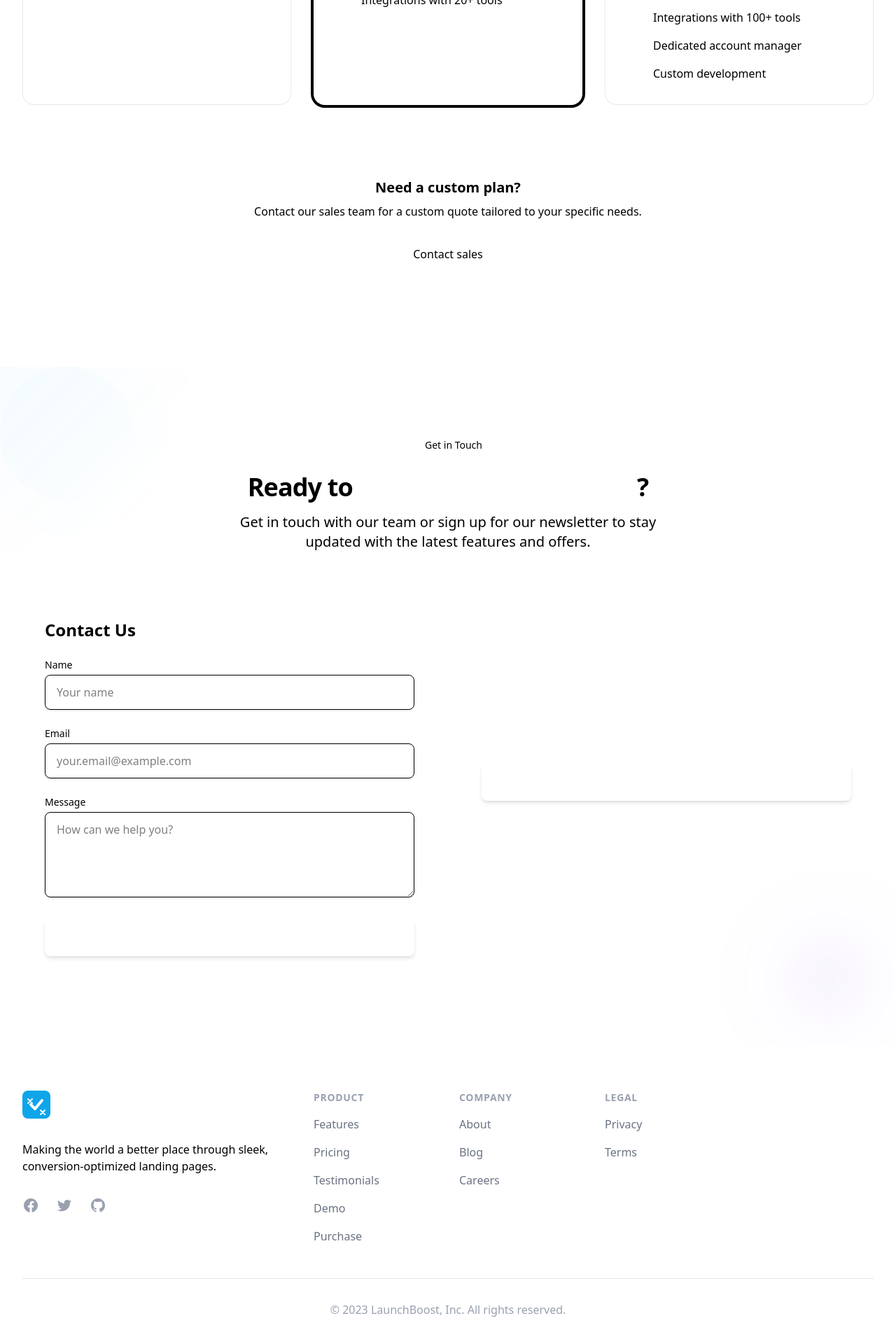
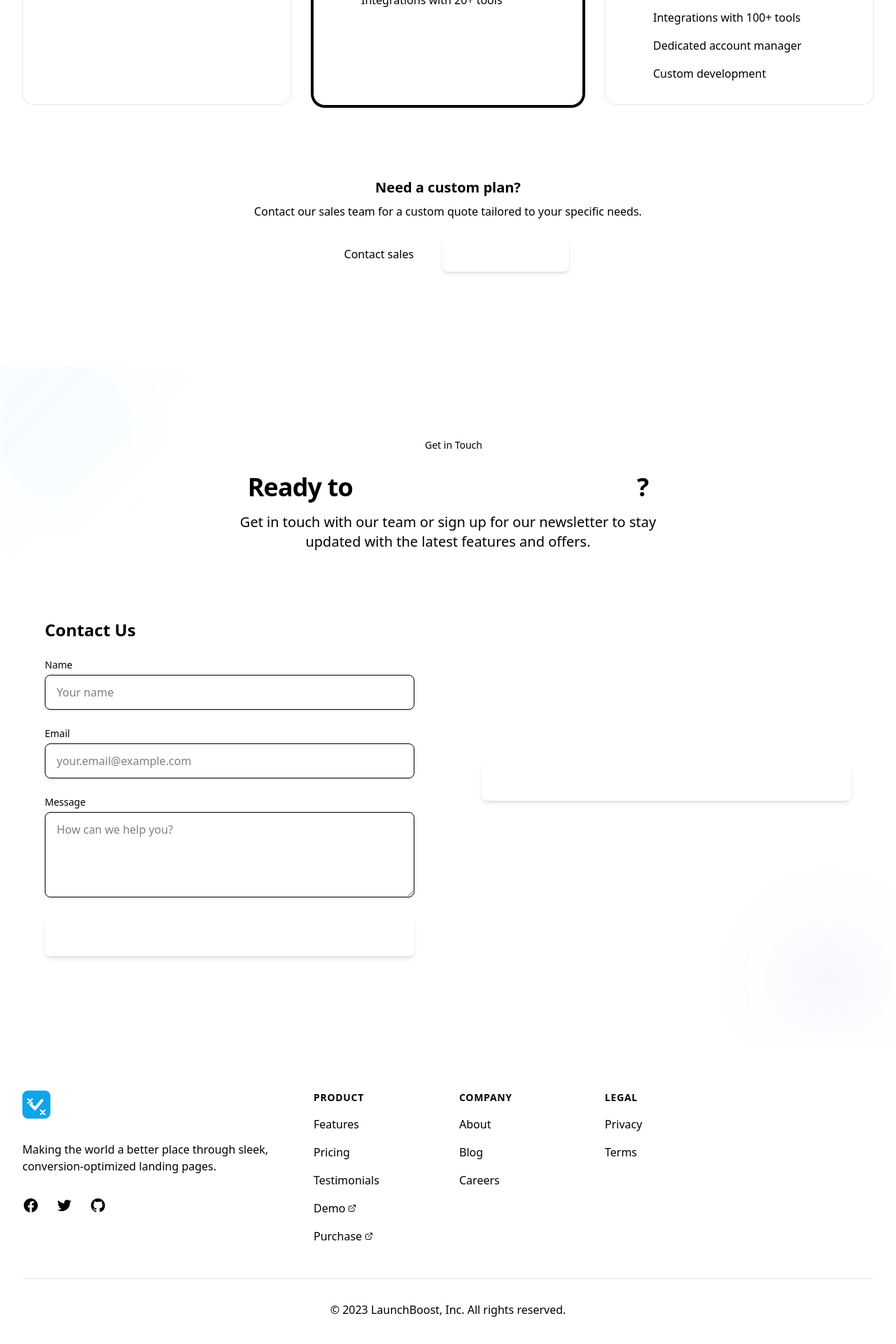
Before and after one commit to mr-shade/LaunchBoost, a React (Vite) app: page / in a window 1280 px wide. Shown: the part 3709-5629 px from the top of the page at 70% size. Built offline with nearby package versions, Linux system fonts and the light colour scheme.

Commit message:
feat: Enhance Footer and Pricing components with dark mode support; add animations and external link handling

```diff
--- a/src/components/Footer.jsx
+++ b/src/components/Footer.jsx
@@ -77,35 +77,55 @@ const Footer = () => {
             </p>
             <div className="flex space-x-6">
               {navigation.social.map((item) => (
-                <a key={item.name} href={item.href} className="text-gray-400 hover:text-gray-500">
+                <motion.a
+                  key={item.name}
+                  href={item.href}
+                  className="text-dark-400 hover:text-dark-500 dark:text-dark-500 dark:hover:text-dark-400"
+                  whileHover={{ scale: 1.1 }}
+                  whileTap={{ scale: 0.9 }}
+                >
                   <span className="sr-only">{item.name}</span>
                   <item.icon className="h-6 w-6" aria-hidden="true" />
-                </a>
+                </motion.a>
               ))}
             </div>
           </div>
           <div className="mt-12 grid grid-cols-2 gap-8 xl:mt-0 xl:col-span-2">
             <div className="md:grid md:grid-cols-2 md:gap-8">
               <div>
-                <h3 className="text-sm font-semibold text-gray-400 tracking-wider uppercase">Product</h3>
+                <h3 className="text-sm font-semibold text-dark-400 dark:text-dark-300 tracking-wider uppercase">Product</h3>
                 <ul className="mt-4 space-y-4">
                   {navigation.product.map((item) => (
                     <li key={item.name}>
-                      <a href={item.href} className="text-base text-gray-500 hover:text-gray-900">
+                      <motion.a
+                        href={item.href}
+                        className="text-base text-dark-500 hover:text-dark-900 dark:text-dark-400 dark:hover:text-white flex items-center"
+                        whileHover={{ x: 3 }}
+                        target={item.external ? "_blank" : undefined}
+                        rel={item.external ? "noopener noreferrer" : undefined}
+                      >
                         {item.name}
-                      </a>
+                        {item.external && <FiExternalLink className="ml-1 h-3 w-3" />}
+                      </motion.a>
                     </li>
                   ))}
                 </ul>
               </div>
               <div className="mt-12 md:mt-0">
-                <h3 className="text-sm font-semibold text-gray-400 tracking-wider uppercase">Company</h3>
+                <h3 className="text-sm font-semibold text-dark-400 dark:text-dark-300 tracking-wider uppercase">Company</h3>
                 <ul className="mt-4 space-y-4">
                   {navigation.company.map((item) => (
                     <li key={item.name}>
-                      <a href={item.href} className="text-base text-gray-500 hover:text-gray-900">
+                      <motion.a
+                        href={item.href}
+                        className="text-base text-dark-500 hover:text-dark-900 dark:text-dark-400 dark:hover:text-white flex items-center"
+                        whileHover={{ x: 3 }}
+                        target={item.external ? "_blank" : undefined}
+                        rel={item.external ? "noopener noreferrer" : undefined}
+                      >
                         {item.name}
-                      </a>
+                        {item.external && <FiExternalLink className="ml-1 h-3 w-3" />}
+                      </motion.a>
                     </li>
                   ))}
                 </ul>
@@ -113,13 +133,20 @@ const Footer = () => {
             </div>
             <div className="md:grid md:grid-cols-1 md:gap-8">
               <div>
-                <h3 className="text-sm font-semibold text-gray-400 tracking-wider uppercase">Legal</h3>
+                <h3 className="text-sm font-semibold text-dark-400 dark:text-dark-300 tracking-wider uppercase">Legal</h3>
                 <ul className="mt-4 space-y-4">
                   {navigation.legal.map((item) => (
                     <li key={item.name}>
-                      <a href={item.href} className="text-base text-gray-500 hover:text-gray-900">
+                      <motion.a
+                        href={item.href}
+                        className="text-base text-dark-500 hover:text-dark-900 dark:text-dark-400 dark:hover:text-white flex items-center"
+                        whileHover={{ x: 3 }}
+                        target={item.external ? "_blank" : undefined}
+                        rel={item.external ? "noopener noreferrer" : undefined}
+                      >
                         {item.name}
-                      </a>
+                        {item.external && <FiExternalLink className="ml-1 h-3 w-3" />}
+                      </motion.a>
                     </li>
                   ))}
                 </ul>
@@ -127,8 +154,8 @@ const Footer = () => {
             </div>
           </div>
         </div>
-        <div className="mt-12 border-t border-gray-200 pt-8">
-          <p className="text-base text-gray-400 xl:text-center">
+        <div className="mt-12 border-t border-gray-200 dark:border-dark-800 pt-8">
+          <p className="text-base text-dark-400 dark:text-dark-500 xl:text-center">
             &copy; 2023 LaunchBoost, Inc. All rights reserved.
           </p>
         </div>
--- a/src/components/Hero.jsx
+++ b/src/components/Hero.jsx
@@ -3,7 +3,7 @@ import { FiArrowRight } from 'react-icons/fi';
 
 const Hero = () => {
   return (
-    <div className="relative overflow-hidden pt-20 pb-16 sm:pt-24 sm:pb-24 lg:pt-32 lg:pb-32 bg-gradient-to-b from-white to-primary-50" id="home">
+    <div className="relative overflow-hidden pt-20 pb-16 sm:pt-24 sm:pb-24 lg:pt-32 lg:pb-32 bg-gradient-to-b from-white to-primary-50 dark:from-dark-950 dark:to-primary-900/20" id="home">
       {/* Background decorations */}
       <div className="absolute inset-0 overflow-hidden">
         <img
--- a/src/components/Pricing.jsx
+++ b/src/components/Pricing.jsx
@@ -1,5 +1,5 @@
 import { motion } from 'framer-motion';
-import { FiCheck, FiArrowRight } from 'react-icons/fi';
+import { FiCheck, FiArrowRight, FiExternalLink } from 'react-icons/fi';
 
 const Pricing = () => {
   const plans = [
@@ -79,7 +79,7 @@ const Pricing = () => {
   };
 
   return (
-    <div className="py-24 bg-white" id="pricing">
+    <div className="py-24 bg-white dark:bg-dark-950" id="pricing">
       <div className="max-w-7xl mx-auto px-4 sm:px-6 lg:px-8">
         <motion.div
           className="text-center"
@@ -130,10 +130,10 @@ const Pricing = () => {
           {plans.map((plan, index) => (
             <motion.div
               key={index}
-              className={`relative bg-white rounded-2xl overflow-hidden ${
+              className={`relative bg-white dark:bg-dark-900 rounded-2xl overflow-hidden ${
                 plan.highlighted
-                  ? "ring-4 ring-primary-600/20 shadow-strong"
-                  : "border border-gray-200 shadow-soft"
+                  ? "ring-4 ring-primary-600/20 dark:ring-primary-600/10 shadow-strong"
+                  : "border border-gray-200 dark:border-dark-700 shadow-soft"
               }`}
               variants={item}
               whileHover={{ y: -10, boxShadow: '0 20px 25px -5px rgba(0, 0, 0, 0.1), 0 10px 10px -5px rgba(0, 0, 0, 0.04)' }}
@@ -147,13 +147,13 @@ const Pricing = () => {
               )}
 
               <div className="p-8">
-                <h3 className="text-2xl font-bold text-dark-900">{plan.name}</h3>
-                <p className="mt-2 text-dark-500">{plan.description}</p>
+                <h3 className="text-2xl font-bold text-dark-900 dark:text-white">{plan.name}</h3>
+                <p className="mt-2 text-dark-500 dark:text-dark-400">{plan.description}</p>
                 <div className="mt-6 flex items-baseline">
-                  <span className="text-5xl font-display font-extrabold bg-gradient-to-r from-dark-800 to-dark-900 bg-clip-text text-transparent">
+                  <span className="text-5xl font-display font-extrabold bg-gradient-to-r from-dark-800 to-dark-900 dark:from-white dark:to-dark-200 bg-clip-text text-transparent">
                     {plan.price}
                   </span>
-                  <span className="ml-1 text-xl text-dark-500">{plan.period}</span>
+                  <span className="ml-1 text-xl text-dark-500 dark:text-dark-400">{plan.period}</span>
                 </div>
 
                 <motion.a
@@ -173,15 +173,15 @@ const Pricing = () => {
                 </motion.a>
               </div>
 
-              <div className="px-8 pt-6 pb-8 bg-dark-50 border-t border-gray-100">
-                <h4 className="text-sm font-medium text-dark-900 uppercase tracking-wider">What's included</h4>
+              <div className="px-8 pt-6 pb-8 bg-dark-50 dark:bg-dark-800 border-t border-gray-100 dark:border-dark-700">
+                <h4 className="text-sm font-medium text-dark-900 dark:text-white uppercase tracking-wider">What's included</h4>
                 <ul className="mt-6 space-y-4">
                   {plan.features.map((feature, featureIndex) => (
                     <li key={featureIndex} className="flex">
                       <div className={`flex-shrink-0 h-6 w-6 rounded-full bg-gradient-to-r ${plan.color} flex items-center justify-center text-white`}>
                         <FiCheck className="h-4 w-4" />
                       </div>
-                      <span className="ml-3 text-base text-dark-600">{feature}</span>
+                      <span className="ml-3 text-base text-dark-600 dark:text-dark-300">{feature}</span>
                     </li>
                   ))}
                 </ul>
@@ -195,23 +195,35 @@ const Pricing = () => {
         </motion.div>
 
         <motion.div
-          className="mt-16 bg-dark-50 rounded-2xl p-8 sm:p-10"
+          className="mt-16 bg-dark-50 dark:bg-dark-800 rounded-2xl p-8 sm:p-10"
           initial={{ opacity: 0, y: 20 }}
           whileInView={{ opacity: 1, y: 0 }}
           viewport={{ once: true }}
           transition={{ delay: 0.6, duration: 0.5 }}
         >
           <div className="text-center">
-            <h3 className="text-xl font-bold text-dark-900">Need a custom plan?</h3>
-            <p className="mt-2 text-dark-500">Contact our sales team for a custom quote tailored to your specific needs.</p>
+            <h3 className="text-xl font-bold text-dark-900 dark:text-dark-100">Need a custom plan?</h3>
+            <p className="mt-2 text-dark-500 dark:text-dark-400">Contact our sales team for a custom quote tailored to your specific needs.</p>
+            <div className="mt-6 flex flex-col sm:flex-row items-center justify-center space-y-4 sm:space-y-0 sm:space-x-4">
               <motion.a
                 href="#contact"
-              className="mt-6 inline-flex items-center justify-center px-6 py-3 border border-transparent text-base font-medium rounded-lg text-primary-700 bg-primary-100 hover:bg-primary-200 transition-all duration-200"
+                className="inline-flex items-center justify-center px-6 py-3 border border-transparent text-base font-medium rounded-lg text-primary-700 bg-primary-100 hover:bg-primary-200 dark:bg-primary-900/20 dark:text-primary-300 dark:hover:bg-primary-900/30 transition-all duration-200"
                 whileHover={{ scale: 1.05 }}
                 whileTap={{ scale: 0.95 }}
               >
                 Contact sales
               </motion.a>
+              <motion.a
+                href="https://mrshade.gumroad.com/l/LaunchBoost"
+                target="_blank"
+                rel="noopener noreferrer"
+                className="inline-flex items-center justify-center px-6 py-3 border border-transparent text-base font-medium rounded-lg text-white bg-gradient-to-r from-primary-600 to-secondary-600 hover:from-primary-700 hover:to-secondary-700 shadow-md hover:shadow-lg transition-all duration-200"
+                whileHover={{ scale: 1.05 }}
+                whileTap={{ scale: 0.95 }}
+              >
+                Purchase Now <FiExternalLink className="ml-2 h-4 w-4" />
+              </motion.a>
+            </div>
           </div>
         </motion.div>
       </div>
```
Also changed, not shown: src/index.css (+96 -1 lines). Lines whose indentation alone changed are shown as unchanged.
